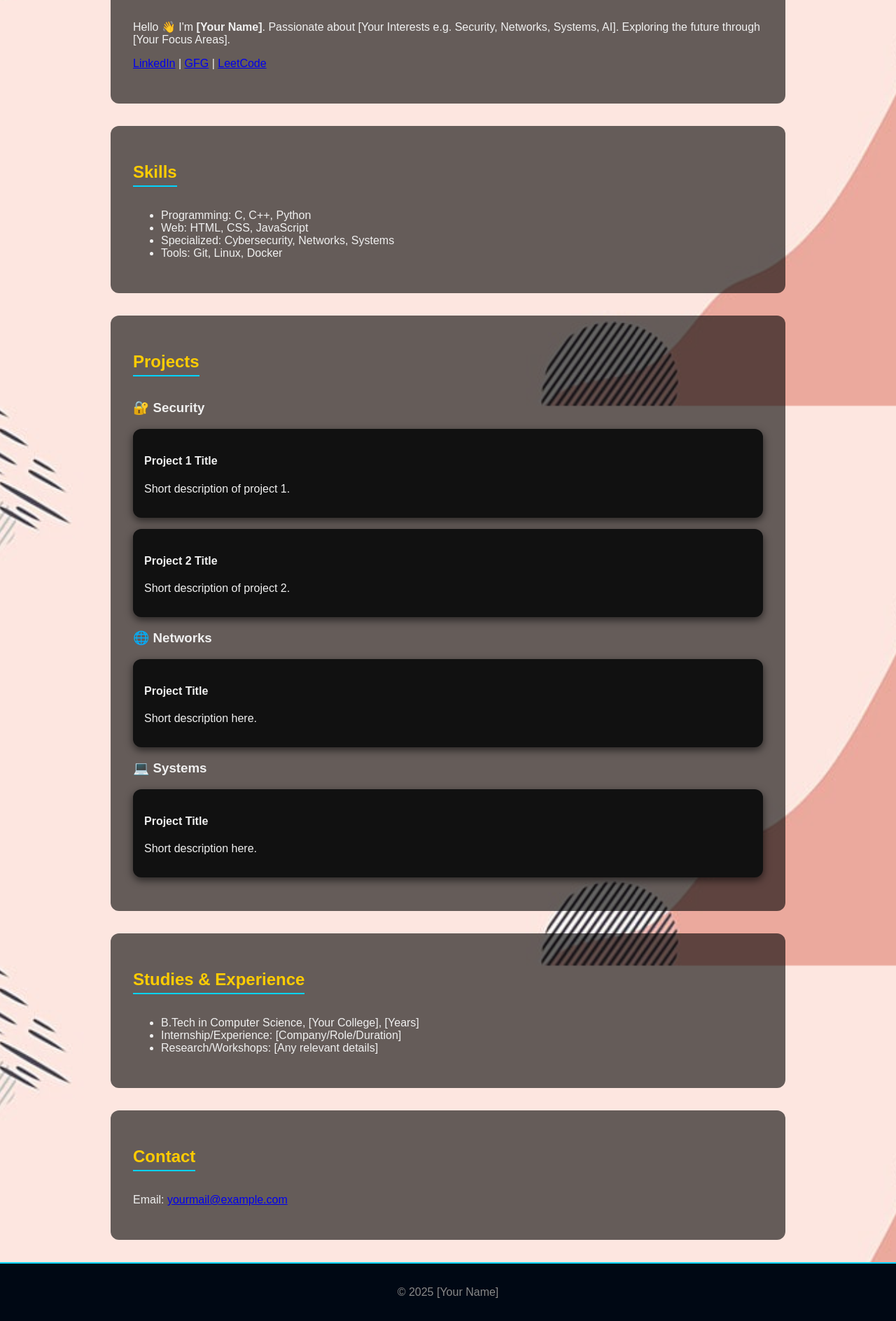
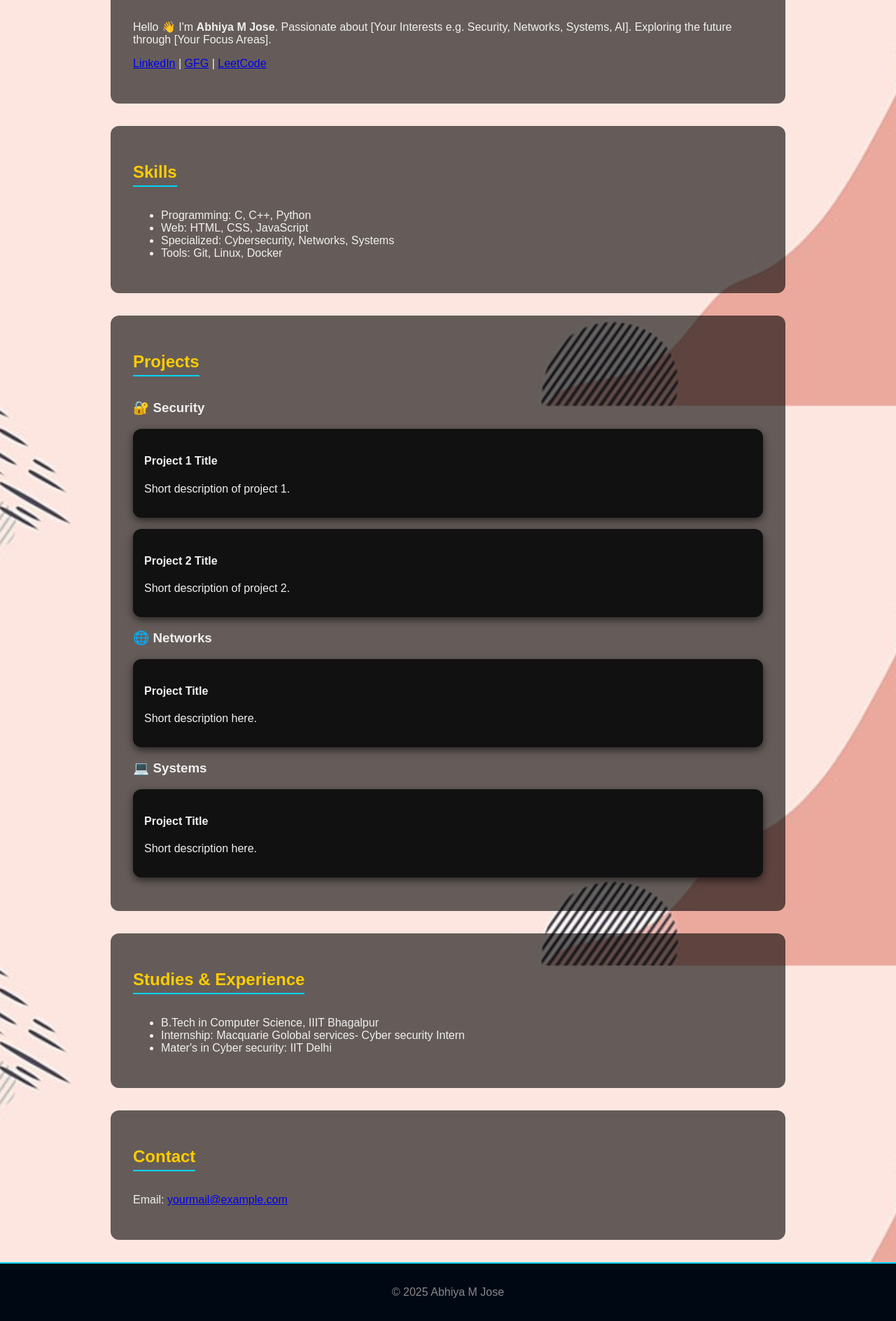
Before and after one commit to Abhiya24/Abhiya24.github.io, a plain HTML site: page index.html in a window 1280 px wide. Shown: the part 220-2108 px from the top of the page at 70% size. Drawn offline with Linux system fonts and the light colour scheme.

Commit message:
Update index.html

```diff
--- a/index.html
+++ b/index.html
@@ -22,13 +22,13 @@
   <section id="about">
     <h2>About Me</h2>
     <img src="myphoto.jpg" alt="My Photo" width="150" height="150">
-    <p>Hello 👋 I'm <b>[Your Name]</b>.
+    <p>Hello 👋 I'm <b>Abhiya M Jose</b>.
     Passionate about [Your Interests e.g. Security, Networks, Systems, AI].
     Exploring the future through [Your Focus Areas].</p>
     <p>
-      <a href="https://www.linkedin.com/in/[your-linkedin]" target="_blank">LinkedIn</a> |
-      <a href="https://auth.geeksforgeeks.org/user/[your-gfg]/" target="_blank">GFG</a> |
-      <a href="https://leetcode.com/[your-leetcode]/" target="_blank">LeetCode</a>
+      <a href="https://www.linkedin.com/in/abhiya-m-jose-1584291a3/" target="_blank">LinkedIn</a> |
+      <a href="https://www.geeksforgeeks.org/user/abhiyamjose02/" target="_blank">GFG</a> |
+      <a href="https://leetcode.com/u/Abhiya/" target="_blank">LeetCode</a>
     </p>
   </section>
 
@@ -74,9 +74,9 @@
   <section id="studies">
     <h2>Studies & Experience</h2>
     <ul>
-      <li>B.Tech in Computer Science, [Your College], [Years]</li>
-      <li>Internship/Experience: [Company/Role/Duration]</li>
-      <li>Research/Workshops: [Any relevant details]</li>
+      <li>B.Tech in Computer Science, IIIT Bhagalpur</li>
+      <li>Internship: Macquarie Golobal services- Cyber security Intern</li>
+      <li>Mater's in Cyber security: IIT Delhi</li>
     </ul>
   </section>
 
@@ -87,7 +87,7 @@
   </section>
 
   <footer>
-    <p>© 2025 [Your Name]</p>
+    <p>© 2025 Abhiya M Jose</p>
   </footer>
 </body>
 </html>
```
